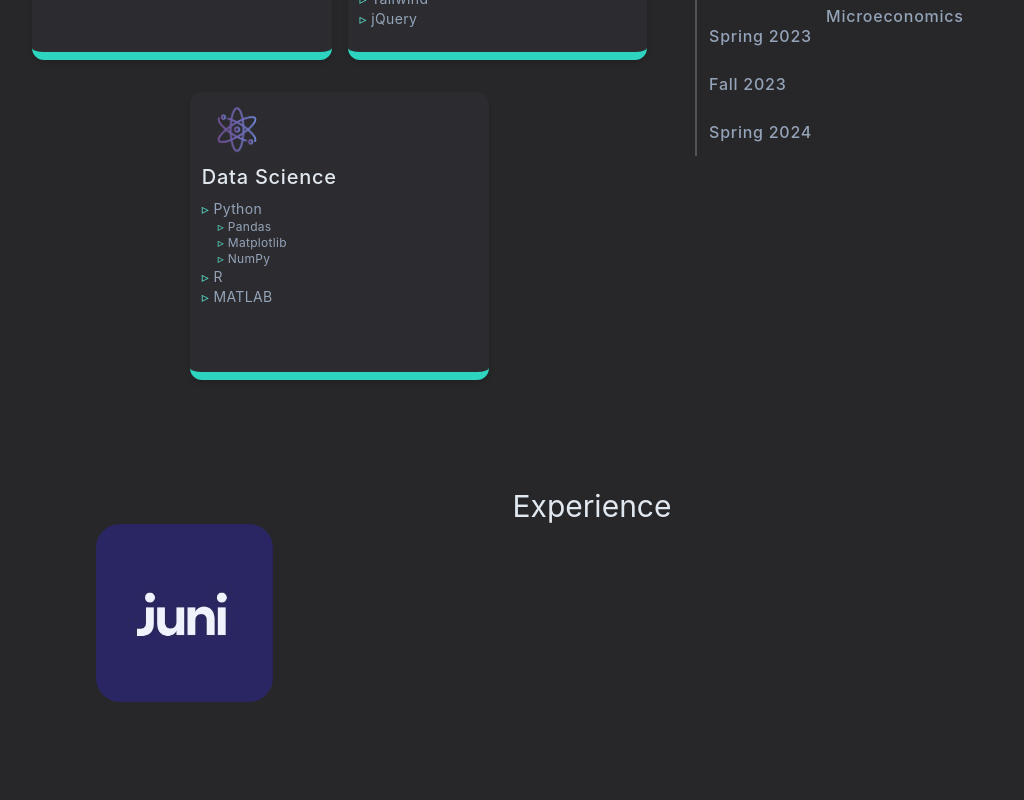
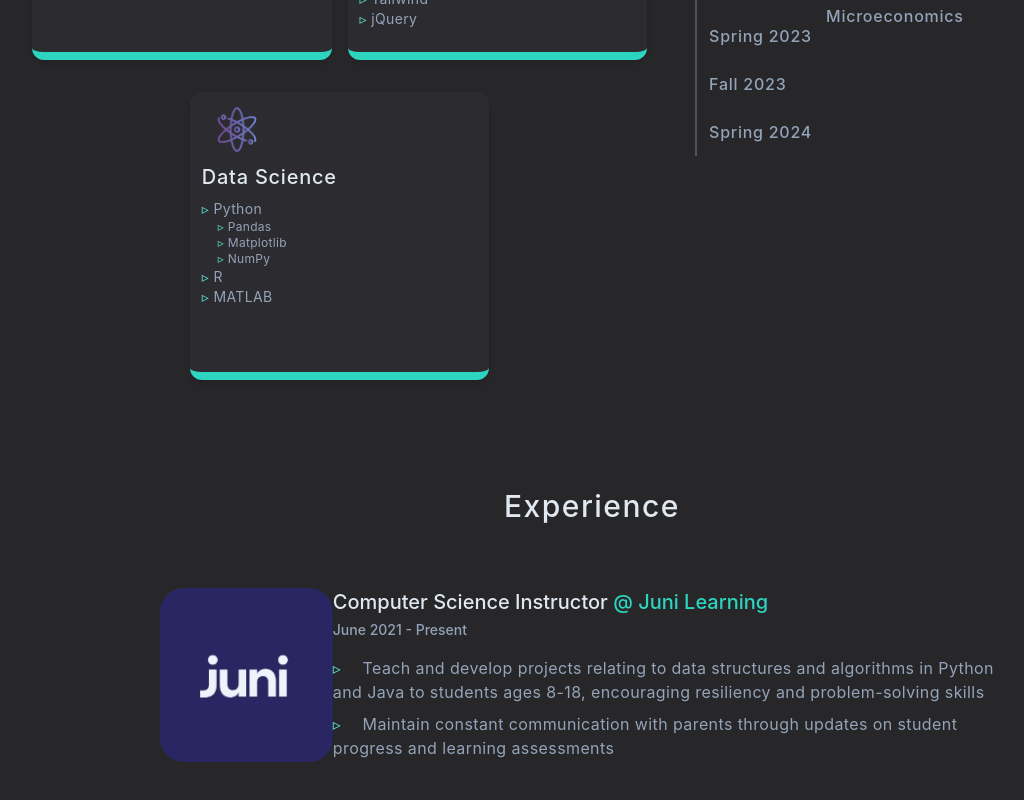
Before and after one commit to jren2/personal-website, a React (Vite) app: page / in a window 1280 px wide. Shown: the part 1820-2620 px from the top of the page, without its empty margins (48-1072 px from the left). Built offline with nearby package versions, Linux system fonts and the light colour scheme; what tw-elements would draw is missing.

Commit message:
Added Experience

```diff
--- a/src/components/About.js
+++ b/src/components/About.js
@@ -3,8 +3,8 @@ import React from 'react'
 
 const About = () => (
   <>
-    <div className="bg-zinc-800">
-      <div id="about" className="h-fit px-56 py-24 grid grid-cols-5 gap-8 text-teal-400">
+    <div id="about" className="bg-zinc-800">
+      <div className="h-fit px-56 py-24 grid grid-cols-5 gap-8 text-teal-400">
         <div className=" col-span-3 h-fit">
           <div className=" text-slate-200 text-3xl px-4 pb-6 font-medium tracking-wide">
             About Me
--- a/src/components/Experience.js
+++ b/src/components/Experience.js
@@ -1,12 +1,31 @@
+/* eslint-disable no-trailing-spaces */
 /* eslint-disable global-require */
 import React from 'react'
 
 const Experience = () => (
   <>
     <div id="experience" className="bg-zinc-800">
-      <div className="h-screen px-36 py-16">
-        <div className="text-center text-3xl text-slate-200">Experience</div>
-        <img alt="juni logo" className="rounded-3xl" src={require('./images/juni.png')} />
+      <div className="h-screen px-52 py-16">
+        <div className="mb-10 text-center text-3xl font-medium tracking-wider text-slate-200">Experience</div>
+
+        <div className="my-16 grid grid-cols-5">
+          <img alt="juni logo" className="rounded-3xl" src={require('./images/juni.png')} />
+          <div className="col-span-4 text-xl font-medium tracking-normal text-slate-200">
+            Computer Science Instructor
+            <div className="text-teal-400 inline"> @ Juni Learning </div>
+            <div className="mt-1 mb-4 text-slate-400 text-sm">
+              June 2021 - Present
+            </div>
+            <div className="list-element my-2 text-slate-400 text-base font-normal tracking-wide">
+              &emsp; Teach and develop projects relating to data structures and algorithms in Python and Java to students
+              ages 8-18, encouraging resiliency and problem-solving skills
+            </div>
+            <div className="list-element my-2 text-slate-400 text-base font-normal tracking-wide">
+              &emsp; Maintain constant communication with parents through updates on student progress and learning assessments
+            </div>
+          </div>
+        </div>
+
       </div>
     </div>
   </>
--- a/src/components/Navbar.js
+++ b/src/components/Navbar.js
@@ -1,3 +1,5 @@
+/* eslint-disable react/no-this-in-sfc */
+/* eslint-disable func-names */
 /* eslint-disable prefer-destructuring */
 /* eslint-disable global-require */
 /* eslint-disable jsx-a11y/anchor-is-valid */
@@ -20,10 +22,10 @@ const Navbar = () => {
     })
 
     document.querySelectorAll('a[href^="#"]').forEach(anchor => {
-      anchor.addEventListener('click', e => {
+      anchor.addEventListener('click', function (e) {
         e.preventDefault()
 
-        document.querySelector(document.getAttribute('href')).scrollIntoView({
+        document.querySelector(this.getAttribute('href')).scrollIntoView({
           behavior: 'smooth',
         })
       })
```
